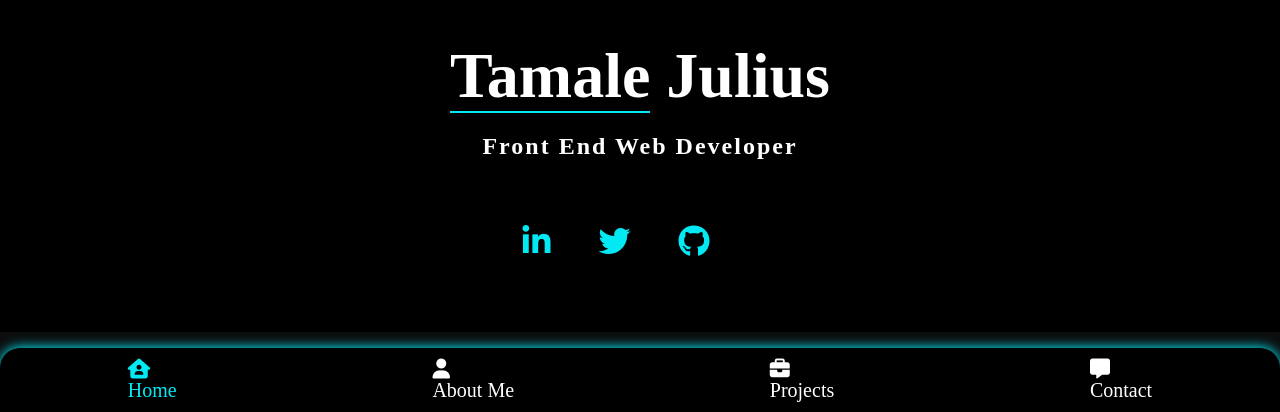
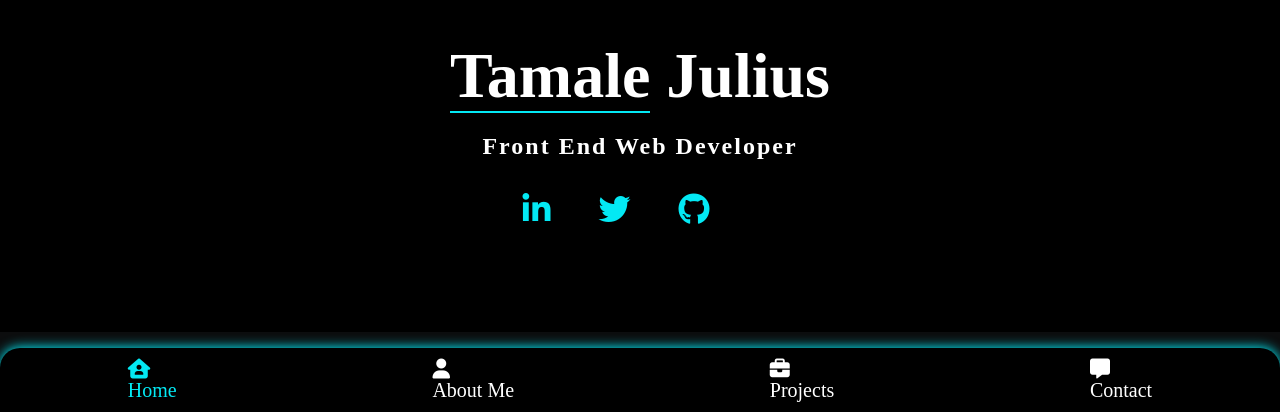
Before and after one commit to julius-tamale/portfolio-2, a plain HTML site: page index.html in a window 1280 px wide. Shown: the part 388-800 px from the top of the page. Drawn offline with Linux system fonts and the light colour scheme; a web font is replaced by a local one.

Commit message:
portifolio update

```diff
--- a/assets/styles/styles2.css
+++ b/assets/styles/styles2.css
@@ -140,7 +140,7 @@ h3 {
     letter-spacing: 2px;
 }
 .hero-social-links {
-    margin: 4rem 0 0;
+    margin: 2rem 0 2rem;
     font-size: 2rem;
     display: flex;
     align-items: center;
```
